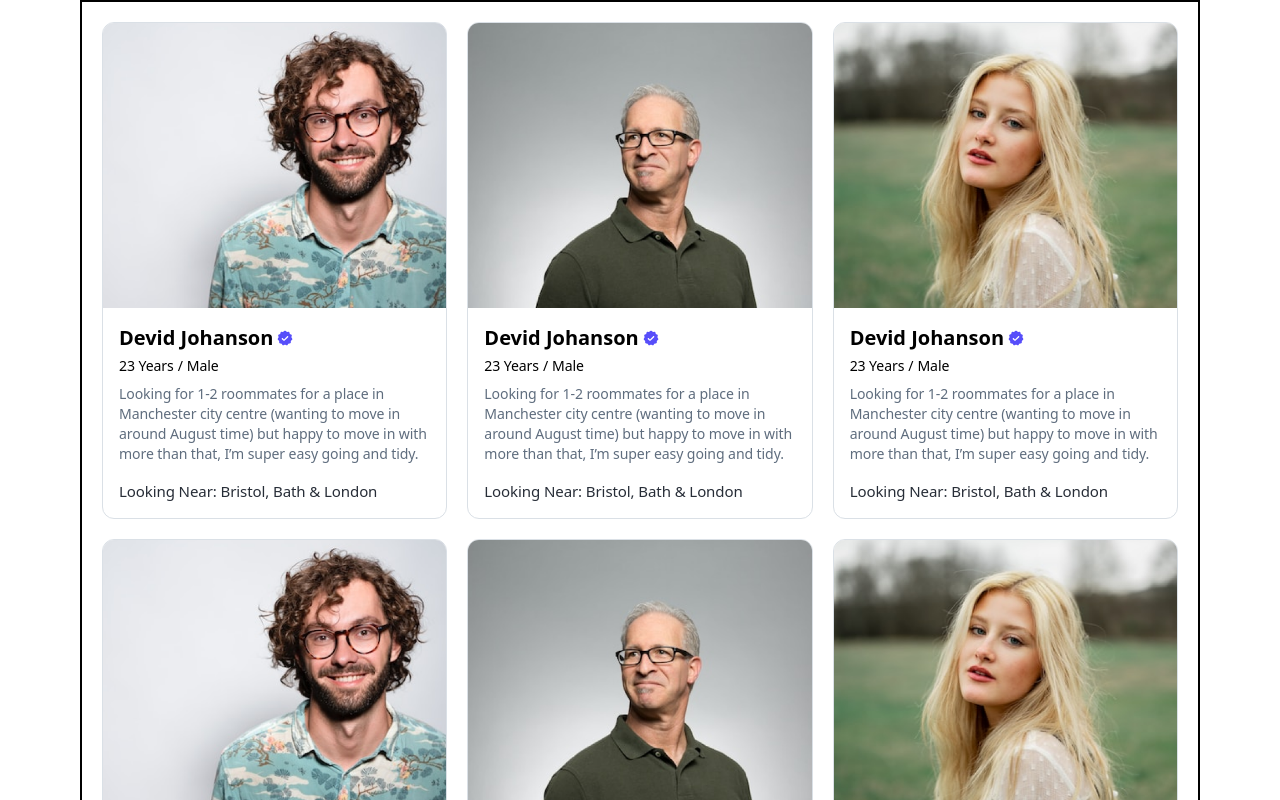
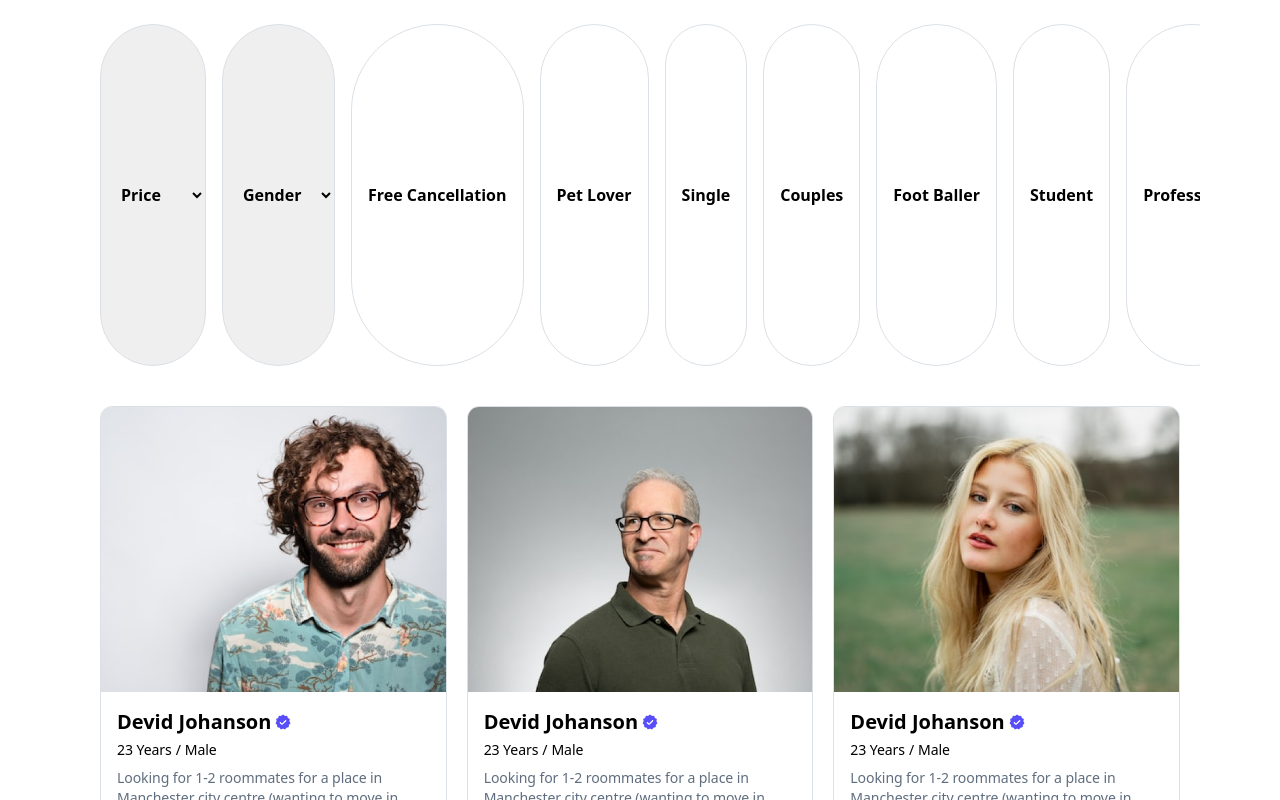
Before and after one commit to AbuRaihan1/totel-responsive, a Next.js app: page /looking-for-partner in a window 1280 px wide. Shown: the top 800 px of the page. Built offline with nearby package versions, Linux system fonts and the light colour scheme.

Commit message:
added category in looking for a partner page

```diff
--- a/src/components/listing/ListingUserCards.tsx
+++ b/src/components/listing/ListingUserCards.tsx
@@ -6,7 +6,7 @@
 function ListingUserCards({}: Props) {
   return (
     <div className="">
-      {/* <ListingCategory /> */}
+      <ListingCategory />
       <div className="grid grid-cols-1 lg:grid-cols-2 md:grid-cols-2 gap-4 px-5 py-4 ">
         {[1, 2, 3, 4, 5, 6, 7, 8, 9].map((item, i) => (
           <ListingPartner key={i} />
--- a/src/pages/looking-for-partner/index.tsx
+++ b/src/pages/looking-for-partner/index.tsx
@@ -179,167 +179,58 @@
             {/* <div className="self-stretch relative tracking-[-0.1px] leading-[1.25rem] font-semibold hidden h-[1.25rem] shrink-0">
             1% OF THE INDUSTRY
           </div> */}
-            {/* <div className="w-[84.75rem] flex flex-row items-center justify-center gap-[1rem] text-[0.94rem] text-gray-700  lg:flex-row md:flex-row sm:flex-row">
-            <div className="flex flex-row items-center justify-start gap-[0.5rem]">
-              <div className="rounded-3xl bg-system-background-light-primary shadow-[0px_1px_2px_rgba(16,_24,_40,_0.04)] overflow-hidden flex flex-row py-[0.75rem] px-[1.13rem] items-center justify-center gap-[0.38rem] border-[1px] border-solid border-card">
-                <img
-                  className="relative w-[1.25rem] h-[1.25rem] overflow-hidden shrink-0 hidden"
-                  alt=""
-                  src="/svg/filter11.svg"
-                />
-                <div className="relative leading-[1.38rem] font-semibold">
+
+            <div className="flex gap-4 overflow-auto px-5 my-6">
+              <select className="listingCategoryUnActiveBtn outline-none mb-4">
+                <option value="amenities">
                   Price
+                  {/* <FiChevronDown /> */}
+                </option>
+                <option value="item1">Item 1</option>
+                <option value="item2">Item 2</option>
+                <option value="item3">item 3</option>
+              </select>
+
+              <select className="listingCategoryUnActiveBtn outline-none mb-4">
+                <option value="price">Gender {/* <FiChevronDown /> */}</option>
+                <option value="item1">Item 1</option>
+                <option value="item2">Item 2</option>
+                <option value="item3">item 3</option>
+              </select>
+
+              <button className="listingCategoryUnActiveBtn min-w-fit mb-4">
+                Free Cancellation
+              </button>
+              <button className="listingCategoryUnActiveBtn min-w-fit mb-4">
+                Pet Lover
+              </button>
+              <button className="listingCategoryUnActiveBtn min-w-fit mb-4">
+                Single
+              </button>
+              <button className="listingCategoryUnActiveBtn min-w-fit mb-4">
+                Couples
+              </button>
+              <button className="listingCategoryUnActiveBtn min-w-fit mb-4">
+                Foot Baller
+              </button>
+              <button className="listingCategoryUnActiveBtn min-w-fit mb-4">
+                Student
+              </button>
+              <button className="listingCategoryUnActiveBtn min-w-fit mb-4">
+                Professional
+              </button>
+              <button className="listingCategoryUnActiveBtn min-w-fit mb-4">
+                <img src="/filter21.svg" alt="" /> Filter
+              </button>
+              <button className="listingCategoryUnActiveBtn min-w-fit mb-4 ">
+                <div className="flex items-center gap-2">
+                  <img src="/svg/map21.svg" alt="" />
+                  Show in map
                 </div>
-                <img
-                  className="relative w-[1.25rem] h-[1.25rem] overflow-hidden shrink-0"
-                  alt=""
-                  src="/svg/chevron-down11.svg"
-                />
-              </div>
-              <div className="rounded-3xl bg-system-background-light-primary shadow-[0px_1px_2px_rgba(16,_24,_40,_0.04)] overflow-hidden flex flex-row py-[0.75rem] px-[1.13rem] items-center justify-center gap-[0.38rem] border-[1px] border-solid border-card">
-                <img
-                  className="relative w-[1.25rem] h-[1.25rem] overflow-hidden shrink-0 hidden"
-                  alt=""
-                  src="/filter21.svg"
-                />
-                <div className="relative leading-[1.38rem] font-semibold">
-                  Gender
-                </div>
-                <img
-                  className="relative w-[1.25rem] h-[1.25rem] overflow-hidden shrink-0"
-                  alt=""
-                  src="/svg/chevron-down11.svg"
-                />
-              </div>
+              </button>
             </div>
-            <div className="relative box-border w-[0.06rem] h-[1.06rem] border-r-[1px] border-solid border-card" />
-            <div className="flex flex-row items-start justify-start gap-[0.5rem]">
-              <div className="rounded-3xl bg-system-background-light-primary shadow-[0px_1px_2px_rgba(16,_24,_40,_0.04)] overflow-hidden flex flex-row py-[0.75rem] px-[1.13rem] items-center justify-center gap-[0.38rem] border-[1px] border-solid border-card">
-                <div className="relative leading-[1.38rem] font-semibold">
-                  Free Cancellation
-                </div>
-                <img
-                  className="relative w-[1.25rem] h-[1.25rem] overflow-hidden shrink-0 hidden"
-                  alt=""
-                  src="/svg/chevron-down11.svg"
-                />
-              </div>
-              <div className="rounded-3xl bg-system-background-light-primary shadow-[0px_1px_2px_rgba(16,_24,_40,_0.04)] overflow-hidden flex flex-row py-[0.75rem] px-[1.13rem] items-center justify-center gap-[0.38rem] border-[1px] border-solid border-card">
-                <img
-                  className="relative w-[1.25rem] h-[1.25rem] overflow-hidden shrink-0 hidden"
-                  alt=""
-                  src="/filter4.svg"
-                />
-                <div className="relative leading-[1.38rem] font-semibold">
-                  Pet Lover
-                </div>
-                <img
-                  className="relative w-[1.25rem] h-[1.25rem] overflow-hidden shrink-0 hidden"
-                  alt=""
-                  src="/svg/chevron-down11.svg"
-                />
-              </div>
-              <div className="rounded-3xl bg-system-background-light-primary shadow-[0px_1px_2px_rgba(16,_24,_40,_0.04)] overflow-hidden flex flex-row py-[0.75rem] px-[1.13rem] items-center justify-center gap-[0.38rem] border-[1px] border-solid border-card">
-                <img
-                  className="relative w-[1.25rem] h-[1.25rem] overflow-hidden shrink-0 hidden"
-                  alt=""
-                  src="/filter4.svg"
-                />
-                <div className="relative leading-[1.38rem] font-semibold">
-                  Single
-                </div>
-                <img
-                  className="relative w-[1.25rem] h-[1.25rem] overflow-hidden shrink-0 hidden"
-                  alt=""
-                  src="/svg/chevron-down11.svg"
-                />
-              </div>
-              <div className="rounded-3xl bg-system-background-light-primary shadow-[0px_1px_2px_rgba(16,_24,_40,_0.04)] overflow-hidden flex flex-row py-[0.75rem] px-[1.13rem] items-center justify-center gap-[0.38rem] border-[1px] border-solid border-card">
-                <img
-                  className="relative w-[1.25rem] h-[1.25rem] overflow-hidden shrink-0 hidden"
-                  alt=""
-                  src="/filter4.svg"
-                />
-                <div className="relative leading-[1.38rem] font-semibold">
-                  Couples
-                </div>
-                <img
-                  className="relative w-[1.25rem] h-[1.25rem] overflow-hidden shrink-0 hidden"
-                  alt=""
-                  src="/svg/chevron-down11.svg"
-                />
-              </div>
-              <div className="rounded-3xl bg-system-background-light-primary shadow-[0px_1px_2px_rgba(16,_24,_40,_0.04)] overflow-hidden flex flex-row py-[0.75rem] px-[1.13rem] items-center justify-center gap-[0.38rem] border-[1px] border-solid border-card">
-                <img
-                  className="relative w-[1.25rem] h-[1.25rem] overflow-hidden shrink-0 hidden"
-                  alt=""
-                  src="/filter4.svg"
-                />
-                <div className="relative leading-[1.38rem] font-semibold">
-                  Foot Baller
-                </div>
-                <img
-                  className="relative w-[1.25rem] h-[1.25rem] overflow-hidden shrink-0 hidden"
-                  alt=""
-                  src="/svg/chevron-down11.svg"
-                />
-              </div>
-              <div className="rounded-3xl bg-system-background-light-primary shadow-[0px_1px_2px_rgba(16,_24,_40,_0.04)] overflow-hidden flex flex-row py-[0.75rem] px-[1.13rem] items-center justify-center gap-[0.38rem] border-[1px] border-solid border-card">
-                <img
-                  className="relative w-[1.25rem] h-[1.25rem] overflow-hidden shrink-0 hidden"
-                  alt=""
-                  src="/filter4.svg"
-                />
-                <div className="relative leading-[1.38rem] font-semibold">
-                  Student
-                </div>
-                <img
-                  className="relative w-[1.25rem] h-[1.25rem] overflow-hidden shrink-0 hidden"
-                  alt=""
-                  src="/svg/chevron-down11.svg"
-                />
-              </div>
-              <div className="rounded-3xl bg-system-background-light-primary shadow-[0px_1px_2px_rgba(16,_24,_40,_0.04)] overflow-hidden flex flex-row py-[0.75rem] px-[1.13rem] items-center justify-center gap-[0.38rem] border-[1px] border-solid border-card">
-                <img
-                  className="relative w-[1.25rem] h-[1.25rem] overflow-hidden shrink-0 hidden"
-                  alt=""
-                  src="/filter5.svg"
-                />
-                <div className="relative leading-[1.38rem] font-semibold">
-                  Professional
-                </div>
-                <img
-                  className="relative w-[1.25rem] h-[1.25rem] overflow-hidden shrink-0 hidden"
-                  alt=""
-                  src="/svg/chevron-down11.svg"
-                />
-              </div>
-              <div className="rounded-3xl bg-system-background-light-primary shadow-[0px_1px_2px_rgba(16,_24,_40,_0.04)] overflow-hidden flex flex-row py-[0.75rem] px-[1.13rem] items-center justify-center gap-[0.38rem] border-[1px] border-solid border-card">
-                <img
-                  className="relative w-[1.25rem] h-[1.25rem] overflow-hidden shrink-0"
-                  alt=""
-                  src="/svg/filter5.svg"
-                />
-                <div className="relative leading-[1.38rem] font-semibold">
-                  Filter
-                </div>
-              </div>
-              <div className="flex flex-row items-start justify-start">
-                <div className="rounded-3xl bg-system-background-light-primary shadow-[0px_1px_2px_rgba(16,_24,_40,_0.04)] overflow-hidden flex flex-row py-[0.75rem] px-[1.13rem] items-center justify-center gap-[0.38rem] border-[1px] border-solid border-card">
-                  <img
-                    className="relative w-[1.25rem] h-[1.25rem]"
-                    alt=""
-                    src="/svg/map21.svg"
-                  />
-                  <div className="relative leading-[1.38rem] font-semibold">
-                    Show In Map
-                  </div>
-                </div>
-              </div>
-            </div>
-          </div> */}
 
-            <div className="border-2 text-[1.25rem]">
+            <div className="text-[1.25rem]">
               <Link href="claim-service-fess">
                 <Partner />
               </Link>
@@ -350,7 +241,7 @@
                 <Partner />
               </Link>
               <div className="w-full flex justify-center mt-10">
-                <button className="listingCategoryUnActiveBtn">
+                <button className="listingCategoryUnActiveBtn min-w-fit">
                   Load More
                 </button>
               </div>
```
